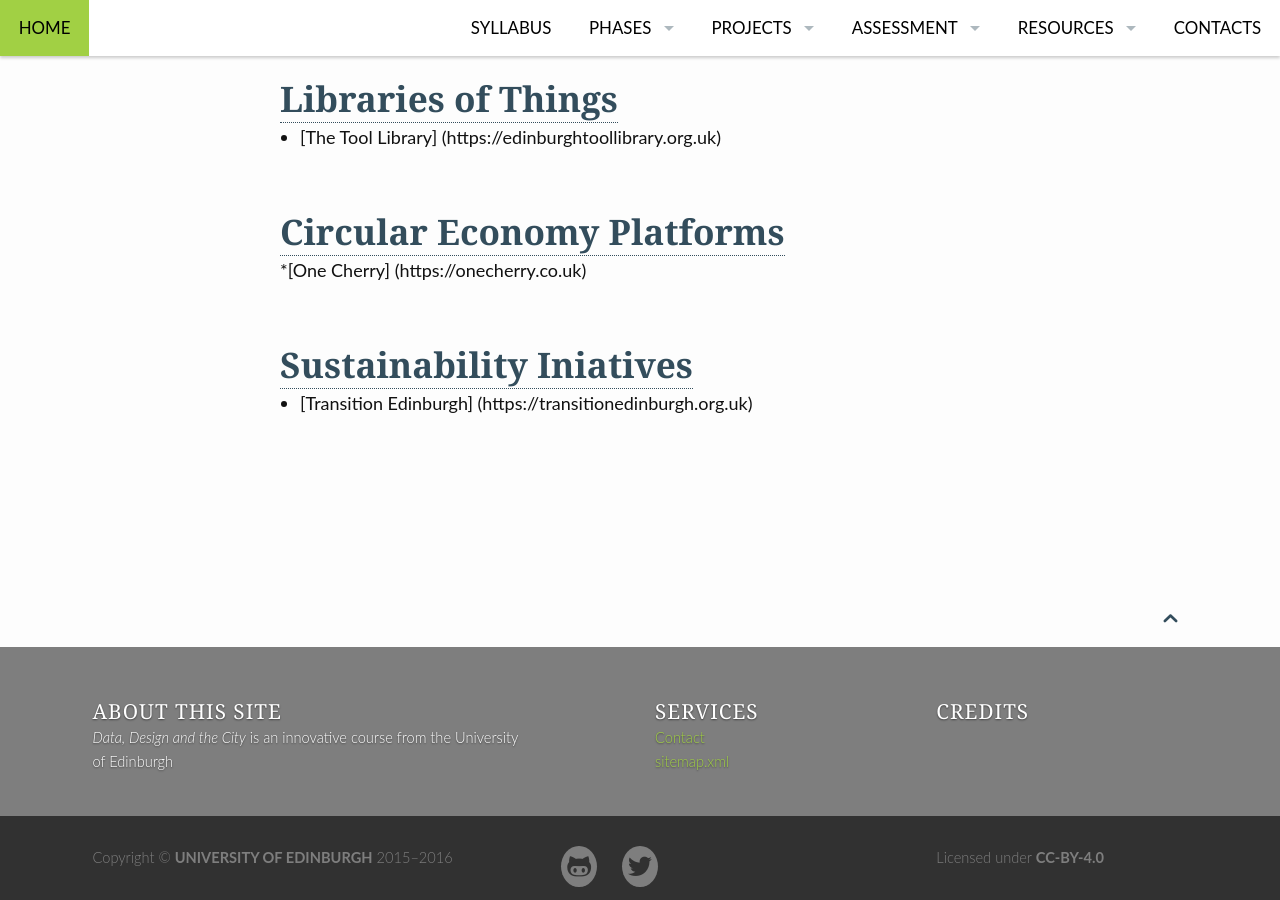
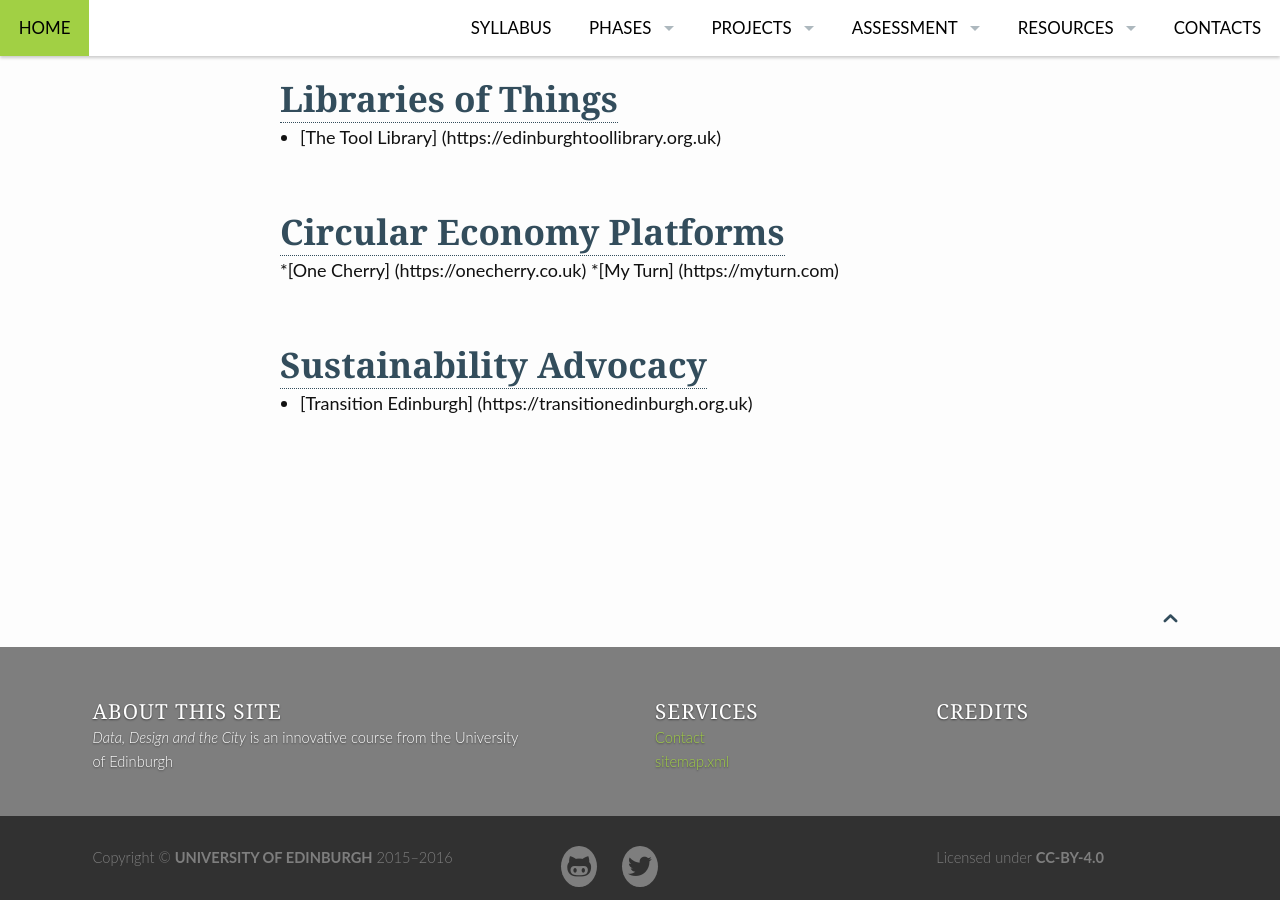
Before and after one commit to edinburghlivinglab/ddc, a Jekyll site: the page built from pages/initiatives.md, in a window 1280 px wide and 900 px high, scrolled down 574 px. Built offline with Jekyll 4.4.1, drawn with Linux system fonts in a browser that asks for light colours.

Commit message:
Update initiatives.md

```diff
--- a/pages/initiatives.md
+++ b/pages/initiatives.md
@@ -19,6 +19,7 @@
 
 ## <a name="essential">Circular Economy Platforms</a>
 *[One Cherry] (https://onecherry.co.uk)
+*[My Turn] (https://myturn.com)
 
-## <a name="essential">Sustainability Iniatives</a>
+## <a name="essential">Sustainability Advocacy</a>
 * [Transition Edinburgh] (https://transitionedinburgh.org.uk)
```
